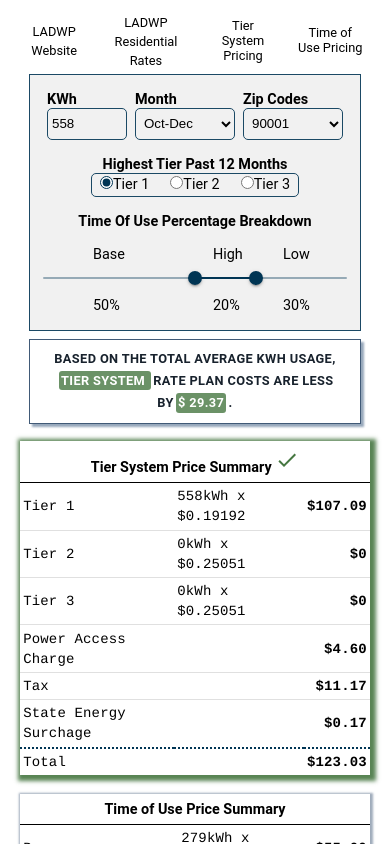
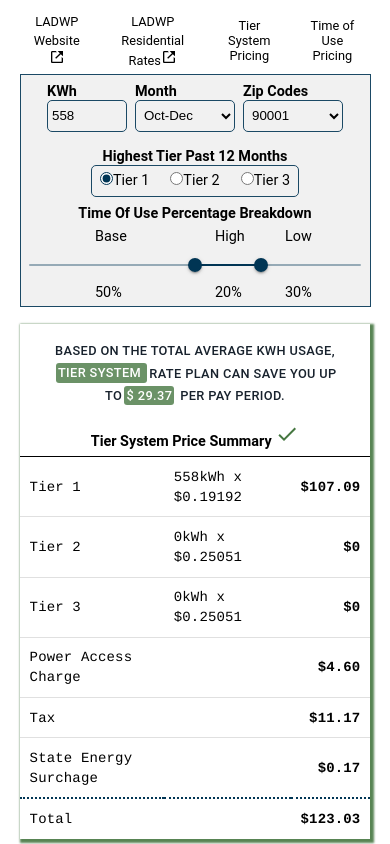
Before and after one commit to Satenik-Ba/ladwp-rate-calculator, a React (Create React App) app: page / in a window 390 px wide. Shown: the top 844 px of the page. Built offline with nearby package versions, Linux system fonts and the light colour scheme.

Commit message:
stylistic changes and responsive design

```diff
--- a/src/App.js
+++ b/src/App.js
@@ -2,7 +2,6 @@
 import Tier from "./components/tierSystem";
 import Time from "./components/timeSystem";
 import Input from "./components/UserInput/userInput";
-import Analysis from "./components/Calculations/analysis";
 import MonthSelection from "./components/UserInput/monthSelection";
 import styles from "./app.module.css";
 import TimeOfUsePercentages from "./components/timeOfUsePercentages";
@@ -20,10 +19,9 @@
           <MonthSelection />
           <ZipCode />
           <HighestTierSystem />
+          <TimeOfUsePercentages />
         </div>
-        <TimeOfUsePercentages />
       </div>
-      <Analysis />
       <div className={styles.summary_wrapper}>
         <Tier />
         <Time />
--- a/src/app.module.css
+++ b/src/app.module.css
@@ -4,14 +4,17 @@
 
 .userInput {
   display: flex;
+  flex-wrap: wrap;
+  justify-content: center;
+  align-items: center;
 }
 
 .wrapper {
   display: flex;
   justify-content: center;
   align-items: center;
-  flex-direction: column;
-  width: 40rem;
+  flex-direction: row;
+  width: 60%;
   border: 1px solid rgb(27, 73, 101);
   background-color: rgba(210, 209, 209, 0.3);
   margin: 1rem auto;
@@ -22,22 +25,16 @@
   justify-content: center;
   align-items: center;
   flex-direction: row;
-  margin-top: 2rem;
+  margin-top: 1rem;
 }
 
 @media only screen and (max-width: 768px) {
-  .userInput {
-    flex-wrap: wrap;
-    justify-content: center;
-    align-items: center;
-    margin: 0.5rem;
-  }
   .summary_wrapper {
     flex-wrap: wrap;
     margin: 0.5rem;
   }
   .wrapper {
-    width: 85%;
+    width: 90%;
     margin: 0.1rem auto;
   }
 }
--- a/src/components/Calculations/analysis.js
+++ b/src/components/Calculations/analysis.js
@@ -25,9 +25,10 @@
     return (
       <Div className={styles.wrapper}>
         Based on the total average kWh usage,{" "}
-        <span className={styles.bestPlan}>{bestPlan} </span> rate plan costs are
-        less by
-        <span className={styles.savings}>$ {savings.toFixed(2)}</span>.
+        <span className={styles.bestPlan}>{bestPlan} </span> rate plan can save
+        you up to
+        <span className={styles.savings}>$ {savings.toFixed(2)}</span> per pay
+        period.
       </Div>
     );
   } else {
--- a/src/components/Calculations/analysis.module.css
+++ b/src/components/Calculations/analysis.module.css
@@ -1,12 +1,9 @@
 .wrapper {
-  width: 50%;
+  width: 100%;
   margin: auto;
-  margin-top: 2rem;
-  padding: 0.25rem 1rem;
+  margin-top: 1rem;
   color: #18222d;
-  border: 1px solid #415a77;
-  box-shadow: 3px 3px 2px #97a8bb;
-  font-weight: 700 !important;
+  font-weight: 500 !important;
   font-size: 1rem !important;
   text-align: center;
 }
@@ -31,7 +28,7 @@
 @media only screen and (max-width: 768px) {
   .wrapper {
     font-size: 0.8rem !important;
-    width: 85%;
+    width: 90%;
     margin-top: 0.5rem;
   }
 }
--- a/src/components/Navigation/nav.js
+++ b/src/components/Navigation/nav.js
@@ -2,20 +2,31 @@
 import styles from "./nav.module.css";
 import RateDialogTimeOfUse from "../Rates/rateDialogTimeOfUse";
 import RateDialogTierSystem from "../Rates/rateDialogTierSystem";
+import { BiLinkExternal } from "react-icons/bi";
 
 function Nav() {
   return (
     <header>
       <ul className={styles.nav_icons}>
         <li>
-          <a href="https://www.ladwp.com/ladwp/faces/ladwp?_adf.ctrl-state=8o5faaw1l_4&_afrLoop=1084258599966355">
+          <a
+            href="https://www.ladwp.com/ladwp/faces/ladwp?_adf.ctrl-state=8o5faaw1l_4&_afrLoop=1084258599966355"
+            target="_blank"
+            rel="noreferrer"
+          >
             LADWP Website
           </a>
+          <BiLinkExternal />
         </li>
         <li>
-          <a href="https://www.ladwp.com/ladwp/faces/wcnav_externalId/a-fr-elecrate-schel?_adf.ctrl-state=8o5faaw1l_4&_afrLoop=1084163525934334">
+          <a
+            href="https://www.ladwp.com/ladwp/faces/wcnav_externalId/a-fr-elecrate-schel?_adf.ctrl-state=8o5faaw1l_4&_afrLoop=1084163525934334"
+            target="_blank"
+            rel="noreferrer"
+          >
             LADWP Residential Rates
           </a>
+          <BiLinkExternal />
         </li>
         <li>
           <RateDialogTierSystem />
--- a/src/components/calculationSummary.module.css
+++ b/src/components/calculationSummary.module.css
@@ -1,7 +1,6 @@
 .wrapper {
   width: 36rem !important;
   margin: 1rem 1.5rem;
-  /* box-shadow: 2px 2px 4px 4px rgba(65, 90, 119, 0.5) !important; */
   overflow: hidden !important;
 }
 
@@ -9,6 +8,7 @@
   color: black;
   font-size: 14px;
   font-weight: 500;
+  padding: 0.8rem !important;
   font-family: Courier !important;
   height: 1rem !important;
 }
@@ -21,7 +21,7 @@
   padding: 0.5rem;
   text-align: center;
   font-size: 1rem;
-  font-weight: 500;
+  font-weight: 700;
 }
 
 @media only screen and (max-width: 768px) {
@@ -30,7 +30,7 @@
   }
   .wrapper td {
     font-size: 14px;
-    padding: 0.2rem !important;
+    padding: 0.6rem !important;
   }
   .wrapper p {
     padding: 0.4rem;
--- a/src/components/tierSystem.js
+++ b/src/components/tierSystem.js
@@ -6,6 +6,7 @@
 import styles from "./calculationSummary.module.css";
 import TotalSumContext from "../store/totalSum-context";
 import CheckIcon from "@mui/icons-material/Check";
+import Analysis from "./Calculations/analysis";
 
 export default function CalculationSummaryTierSystem() {
   const sumCtx = useContext(TotalSumContext);
@@ -59,10 +60,11 @@
       className={styles.wrapper}
       style={{
         boxShadow: betterOption
-          ? "2px 2px 4px 4px rgba(70, 119, 65, 0.9)"
+          ? "2px 2px 2px 2px rgba(70, 119, 65, 0.9)"
           : "1px 1px 2px 2px rgba(65, 90, 119, 0.5)",
       }}
     >
+      {betterOption && <Analysis />}
       <p>
         Tier System Price Summary{" "}
         {betterOption && (
--- a/src/components/timeOfUsePercentages.module.css
+++ b/src/components/timeOfUsePercentages.module.css
@@ -1,28 +1,29 @@
 .header {
-  padding-bottom: 1rem;
+  padding-bottom: 0rem;
   margin: 0rem auto;
 }
 .title {
-  margin-bottom: 1rem;
+  margin-bottom: 0.4rem;
   font-weight: 700;
   text-align: center;
 }
 .period_labels {
   display: flex;
   align-items: center;
+  margin: 0rem 1rem;
+  margin-bottom: 0.3rem;
 }
-
+.period_labels p {
+  font-size: 0.9rem;
+}
 .slider {
   color: #003554 !important;
-  width: 20rem !important;
+  width: 100% !important;
 }
 
 @media only screen and (max-width: 768px) {
   .period_labels p {
     font-size: 0.9rem;
-  }
-  .slider {
-    width: 19rem !important;
   }
   .slider span:nth-child(3) {
     height: 14px;
--- a/src/components/timeSystem.js
+++ b/src/components/timeSystem.js
@@ -1,10 +1,12 @@
 import React, { useContext, useEffect, useState } from "react";
+import Analysis from "./Calculations/analysis";
+import TotalSumContext from "../store/totalSum-context";
+import styles from "./calculationSummary.module.css";
 import Table from "@mui/material/Table";
 import TableBody from "@mui/material/TableBody";
 import TableCell from "@mui/material/TableCell";
 import TableRow from "@mui/material/TableRow";
-import styles from "./calculationSummary.module.css";
-import TotalSumContext from "../store/totalSum-context";
+
 import CheckIcon from "@mui/icons-material/Check";
 
 export default function CalculationSummaryTimeOfUse() {
@@ -59,10 +61,11 @@
       className={styles.wrapper}
       style={{
         boxShadow: betterOption
-          ? "2px 2px 4px 4px rgba(70, 119, 65, 0.9)"
+          ? "2px 2px 2px 2px rgba(70, 119, 65, 0.9)"
           : "1px 1px 2px 2px rgba(65, 90, 119, 0.5)",
       }}
     >
+      {betterOption && <Analysis />}
       <p>Time of Use Price Summary {betterOption && <CheckIcon />}</p>
       <Table sx={{ borderTop: 0.5 }} aria-label="simple table">
         <TableBody>
--- a/src/components/userInput/highestTierSystem.module.css
+++ b/src/components/userInput/highestTierSystem.module.css
@@ -39,7 +39,6 @@
   }
   .tiers {
     font-size: 0.9rem;
-    height: 1.5rem;
     width: 13rem;
   }
 }
```
